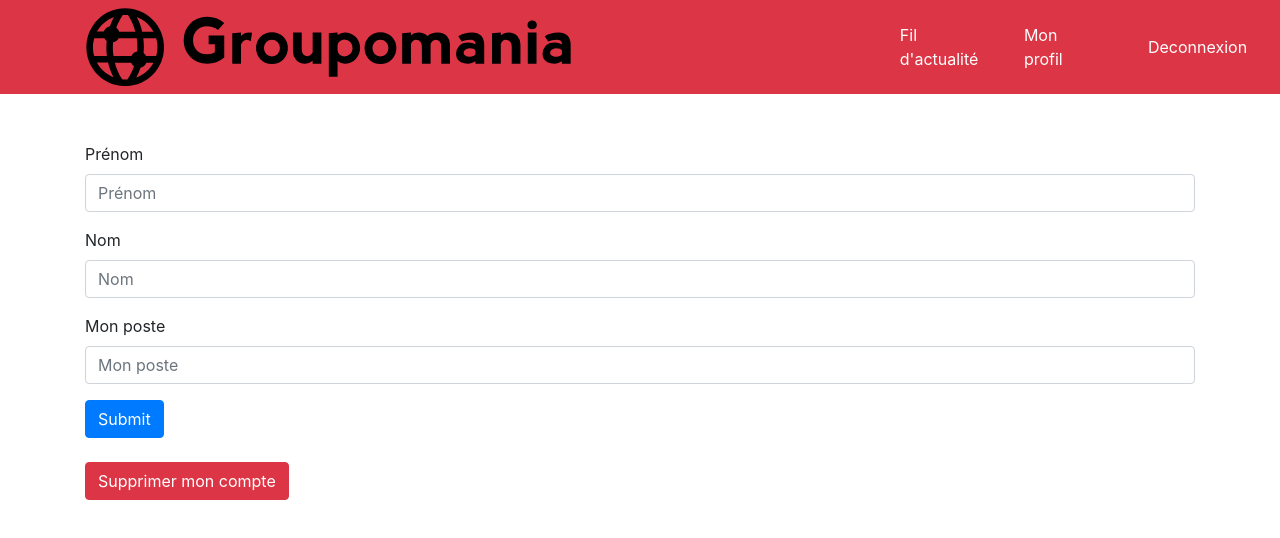
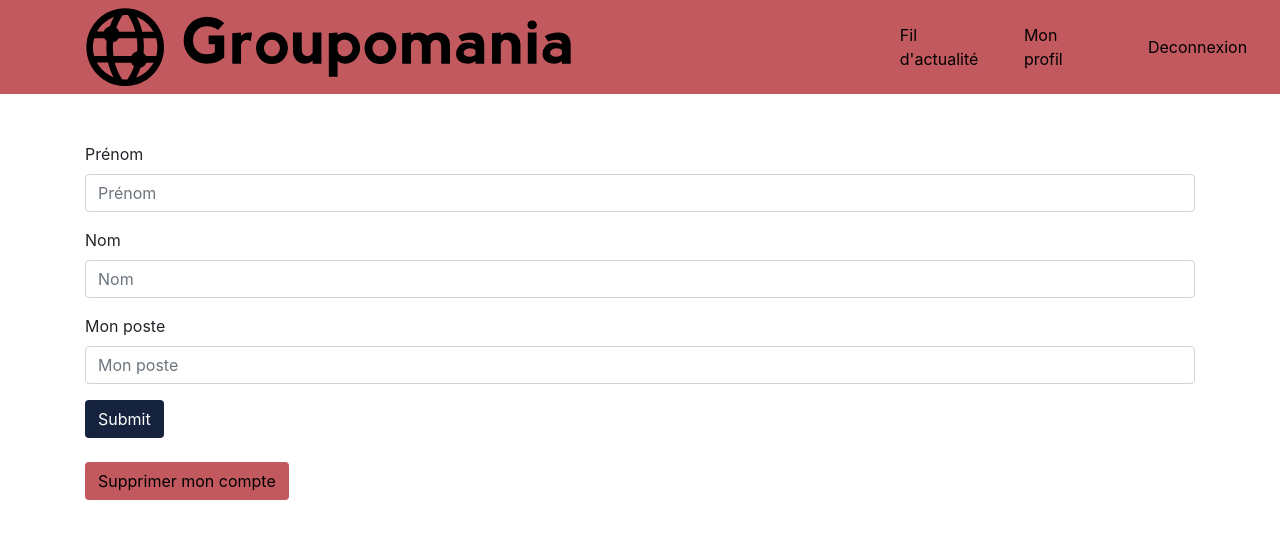
Before and after one commit to DENV3UR/GROUPOMANIA, a plain HTML site: page frontend/profilView/profil.html in a window 1280 px wide. Drawn offline with nearby package versions, Linux system fonts and the light colour scheme; no server answers; sample sign-in values are in the browser's storage.

Commit message:
change profil

```diff
--- a/frontend/profilView/profil.css
+++ b/frontend/profilView/profil.css
@@ -0,0 +1,14 @@
+.bg-dark-blue{
+    background-color: #16233F;
+    color: white;
+  }
+
+
+  .bg-red{
+    background-color: #C2595E;
+    color: black;
+  }
+
+  .black{
+    color: black;
+  }
--- a/frontend/profilView/profil.html
+++ b/frontend/profilView/profil.html
@@ -10,16 +10,16 @@
 
 <body>
   <!-- Header -->
-  <div class="bg-danger h-80">
+  <div class="bg-red h-80">
     <div class="container h-80">
         <div class="row h-80 d-flex justify-content-between">
             <nav class="col-3 navbar navbar-expand navbar-dark">
                 <img class='img-header' src='../../backend/images/icon-left-font-monochrome-black.svg'>
             </nav>
             <div class="d-flex justify-content-around">
-              <a class="col-1 navbar navbar-expand navbar-dark text-white" href="../postsView/postsFeed.html">Fil d'actualité</a>
-            <a class="col-1 navbar navbar-expand navbar-dark text-white" href="">Mon profil</a>
-            <a id="deco" class="col-1 navbar navbar-expand navbar-dark text-white" href="">Deconnexion</a>
+              <a class="col-1 navbar navbar-expand navbar-dark black" href="../postsView/postsFeed.html">Fil d'actualité</a>
+            <a class="col-1 navbar navbar-expand navbar-dark black" href="">Mon profil</a>
+            <a id="deco" class="col-1 navbar navbar-expand navbar-dark black" href="">Deconnexion</a>
           </div>
         </div>
     </div>
@@ -38,9 +38,9 @@
         <label for="role">Mon poste</label>
         <input type="text" class="form-control" id="role" placeholder="Mon poste">
       </div>
-    <button type="submit" class="btn btn-primary">Submit</button>
+    <button type="submit" class="btn bg-dark-blue">Submit</button>
   </form>
-  <button id="del-user" type="button" class="btn btn-danger mt-4">Supprimer mon compte</button>
+  <button id="del-user" type="button" class="btn bg-red mt-4">Supprimer mon compte</button>
 </div>
 
 </body>
```
Also changed, not shown: frontend/postsView/postsFeed.html (+3 -3 lines).
